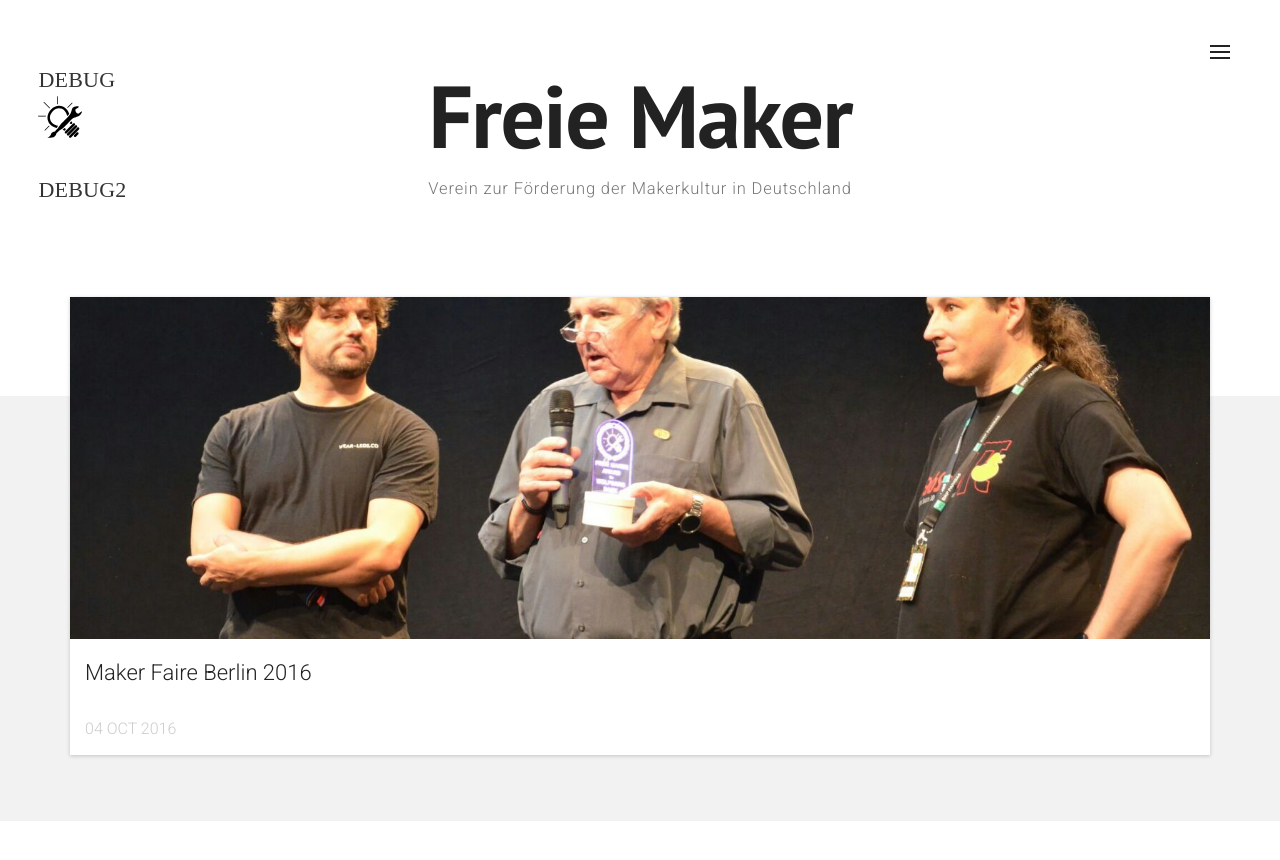
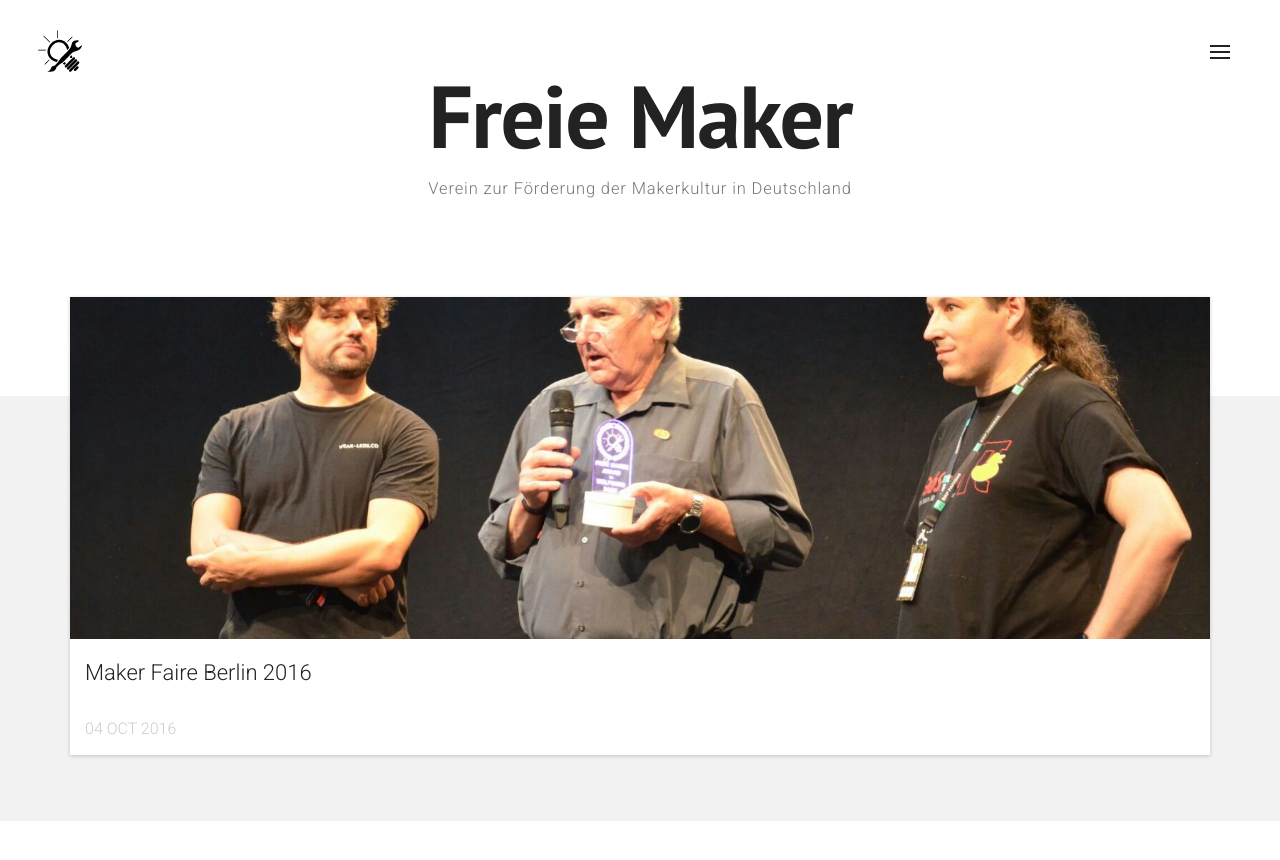
Before and after one commit to FreieMaker/FreieMaker.github.io, a Jekyll site: the page built from index.html, in a window 1280 px wide. Shown: the top 860 px of the page. Built offline with Jekyll 4.4.1, drawn with Linux system fonts in a browser that asks for light colours; nearby versions of some CDN libraries; some web fonts are replaced.

Commit message:
Image 100%

```diff
--- a/_includes/menu.html
+++ b/_includes/menu.html
@@ -1,19 +1,13 @@
 <nav class="menuWrapper">
   <ul class="popover popover--menu">
     <li class="menu-avatar">
-      <p>DEBUG</p>
       <a href="/" class="brandLogo brandLogo--small
       {% if page.bgContrast == "light" %}
         brandLogo--black
       {% endif %}
       ">{{ site.name }}</a>
-      <p>DEBUG2</p>
       <ul class="list list--avatarMenu hidden">
         <li class="list-item"><a href="">Twitter</a></li>
-        <li class="list-item"><a href="">LinkedIn</a></li>
-        <li class="list-item"><a href="">Quora</a></li>
-        <li class="list-item"><a href="">Dribbble</a></li>
-        <li class="list-item"><a href="">Kiva</a></li>
       </ul>
     </li>
   </ul>
--- a/_includes/sidebar-nav.html
+++ b/_includes/sidebar-nav.html
@@ -1,6 +1,5 @@
 <nav role="navigation" class="sidebar sidebar--right">
-  <p>DEBUG_SIDEBARNAV</p>
-  <a href="{{site.baseurl}}" class="textLogo textLogo--white textLogo--sidebar">{{ site.name }}</a>
+  <a href="/" class="textLogo textLogo--white textLogo--sidebar">{{ site.name }}</a>
   <ul class="sidebar-recentPosts">
     {% for post in site.posts offset:0 limit:10 %}
       {% if post.title == page.title %}
--- a/assets/css/main.css
+++ b/assets/css/main.css
@@ -1563,7 +1563,7 @@ body {
 
 .sidebar-recentPosts-image-wrapper img {
   min-height: 4.5rem;
-  width: 150%;
+  width: 100%;
   height: auto;
   position: relative;
   left: 50%;
```
